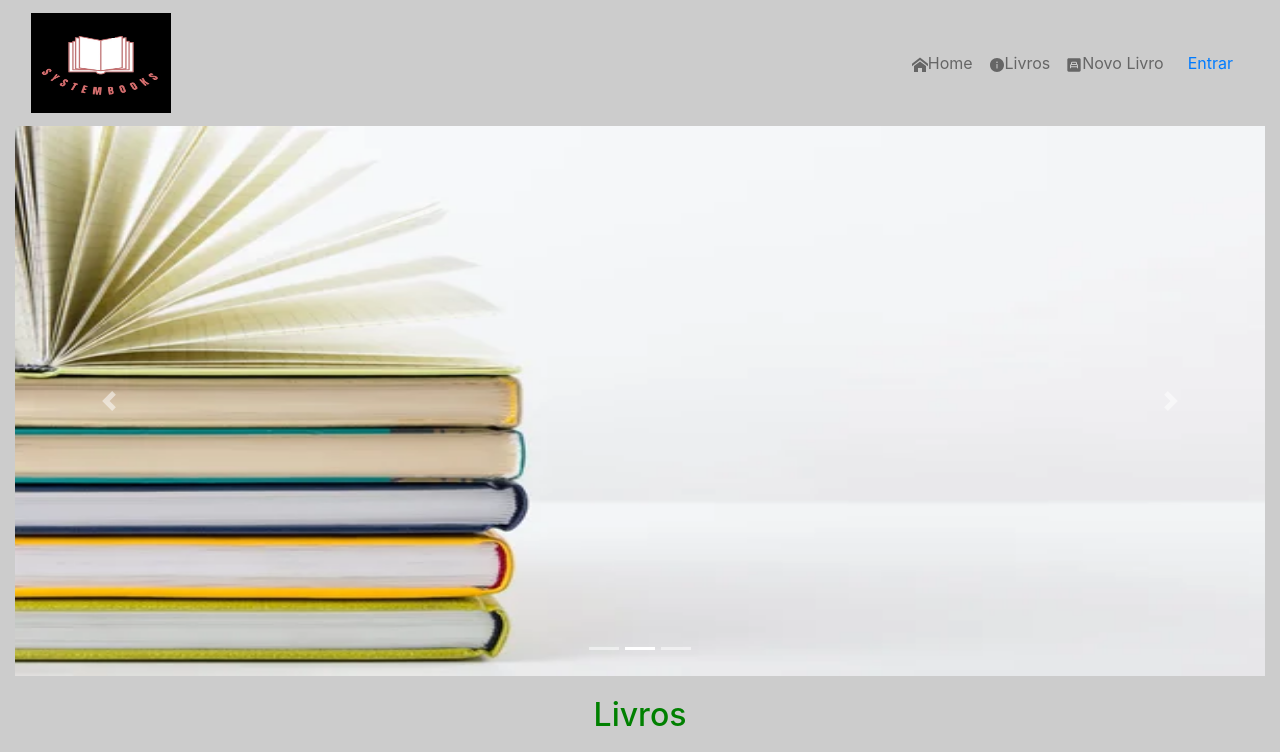
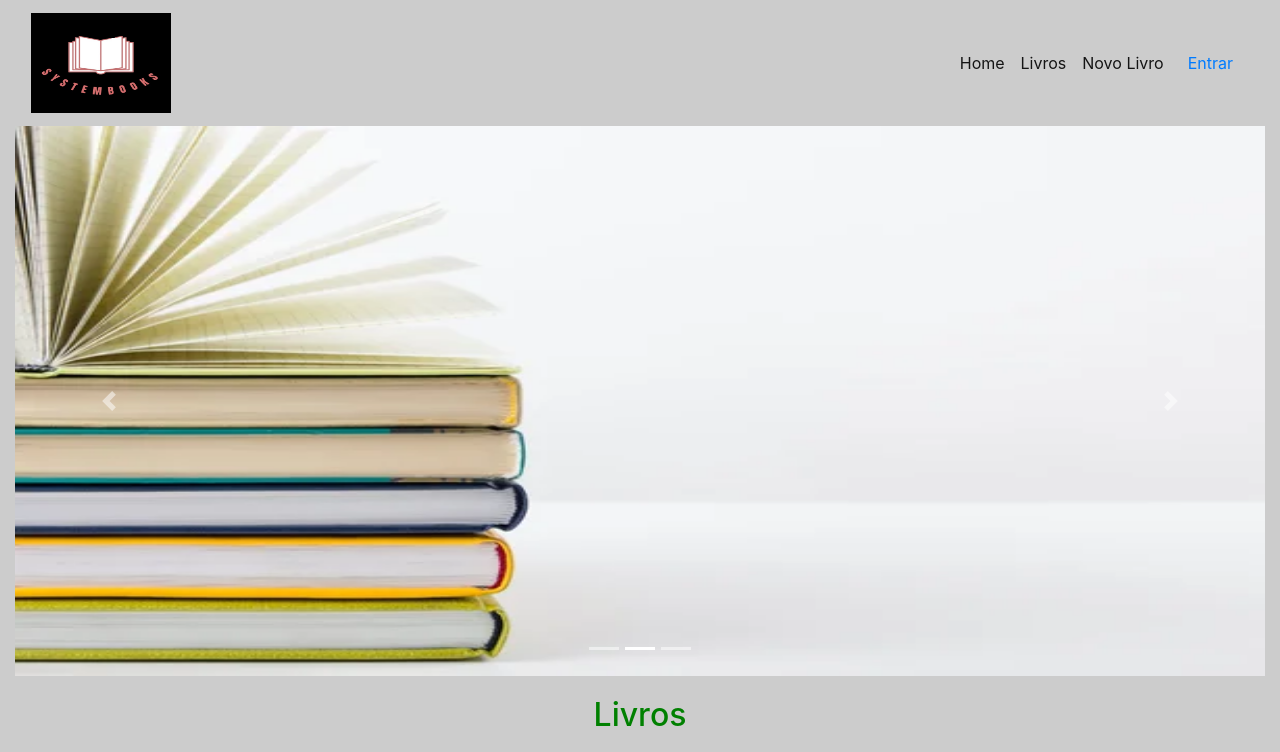
Before and after one commit to ironhack-sao-wdft/react-ironplate, a React (Create React App) app: page / in a window 1280 px wide. Shown: the top 752 px of the page. Built offline with nearby package versions, Linux system fonts and the light colour scheme.

Commit message:
navlinks

```diff
--- a/src/components/Navbar.js
+++ b/src/components/Navbar.js
@@ -105,10 +105,6 @@ import { AuthContext } from "../contexts/authContext";
  import { NavLink } from "react-router-dom";
 
 import Nav from "react-bootstrap/Nav";
-import { ImHome } from "react-icons/im";
-import { AiFillInfoCircle } from "react-icons/ai";
-import { MdBedroomChild } from "react-icons/md";
-
 function Top() {
 
   const { loggedInUser, logout } = useContext(AuthContext);
@@ -129,42 +125,36 @@ function Top() {
         <Navbar.Toggle aria-controls="responsive-navbar-nav" />
         <Navbar.Collapse id="responsive-navbar-nav">
           <Nav>
-            <Nav.Link
+            <NavLink
               eventKey="1"
               className={({ isActive }) =>
                 `nav-link ${isActive ? "active" : ""}`
               }
               href="/"
             >
-              <span className="icones">
-                <ImHome />
-              </span>
+
               Home
-            </Nav.Link>
-            <Nav.Link
+            </NavLink>
+            <NavLink
               eventKey="2"
               className={({ isActive }) =>
                 `nav-link ${isActive ? "active" : ""}`
               }
               href="/lista"
             >
-              <span className="icones">
-                <AiFillInfoCircle />
-              </span>
+
               Livros
-            </Nav.Link>
-            <Nav.Link
+            </NavLink>
+            <NavLink
               eventKey="3"
               className={({ isActive }) =>
                 `nav-link ${isActive ? "active" : ""}`
               }
               href="/cadastrarLivro"
             >
-              <span className="icones">
-                <MdBedroomChild />
-              </span>
+
               Novo Livro
-            </Nav.Link>
+            </NavLink>
           </Nav>
         </Navbar.Collapse>
         <div>
```
